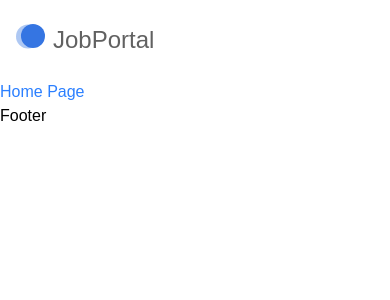
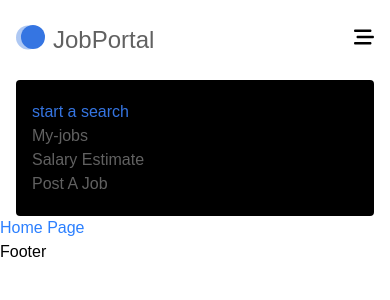
Before and after one commit to Mikael241221/Job-portal-client, a React (Vite) app: page / in a window 390 px wide. Shown: the top 300 px of the page. Built offline with nearby package versions, Linux system fonts and the light colour scheme.

Commit message:
mobile menu

```diff
--- a/src/components/Navbar.jsx
+++ b/src/components/Navbar.jsx
@@ -1,5 +1,6 @@
 import React, { useState } from 'react'
 import { Link, NavLink } from 'react-router-dom'
+import { FaBarsStaggered, FaXmark} from "react-icons/fa6";
 
 const Navbar = () => {
     const [isMenuOpen, setIsMenuOpen] = useState(false)
@@ -15,9 +16,9 @@ const Navbar = () => {
   return (
     <header className='max-w-screen-2xl container mx-auto xl:px-24 px-4'>
       <nav className='flex justify-between items-center py-6'>
-    <a href="/" className='flex itmes-center gap-2 text-2xl text-black'>
+    <a href="/" className='flex items-center gap-2 text-2xl text-black'>
         <svg xmlns="http://www.w3.org/2000/svg" width="29" height="30" viewBox="0 0 29 30" fill="none">
-            <circle cx="12.0143" cy="12.5143" r="12.0143" fill="#3575E2" fill-opacity="0.4"/>
+            <circle cx="12.0143" cy="12.5143" r="12.0143" fill="#3575E2" fillOpacity="0.4"/>
             <circle cx="16.9857" cy="12.0143" r="12.0143" fill="#3575E2"/>
         </svg>
         <span>JobPortal</span>
@@ -43,10 +44,30 @@ const Navbar = () => {
 
     </div>
     {/* mobile menu  */}
-    <div>
-      <button></button>
+    <div className='md:hidden block'>
+      <button onClick={handleMenuToggler}>
+        {
+         isMenuOpen ? <FaXmark className='!w-5 !h-5 text-black'/> : <FaBarsStaggered className='!w-5 !h-5 text-black'/>
+        }
+        </button>
     </div>
 </nav>
+{/* navitems for mobile */}
+ <div className={`px-4 bg-black py-5 rounded-sm`}>
+ <ul>
+        {navItems.map(({path, title}) => (
+                <li key={path} className='text-base text-white'>
+                     <NavLink
+                    to={path}
+                    className={({ isActive}) =>isActive? "active":"" }
+                  >
+                    {title}
+
+                  </NavLink>
+                </li>
+        ))}
+    </ul>
+ </div>
 
     </header>
   )
```
